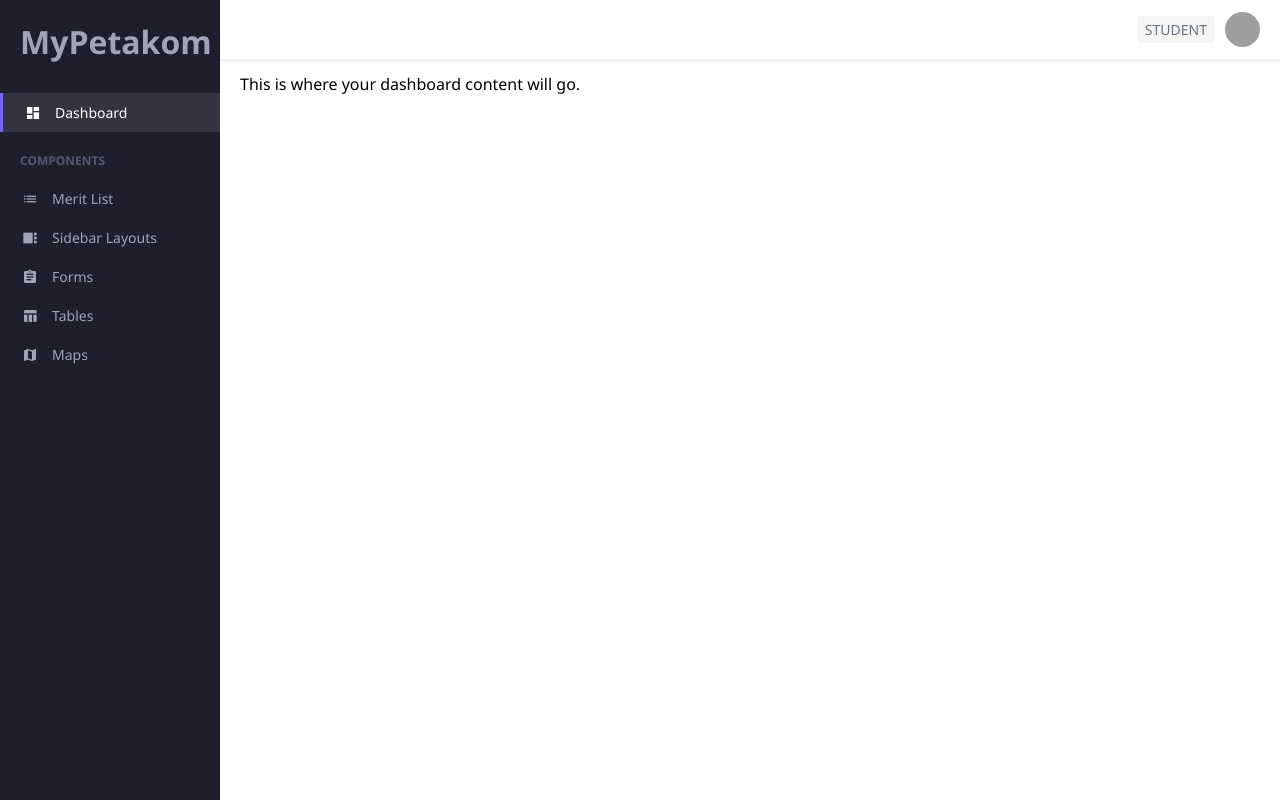
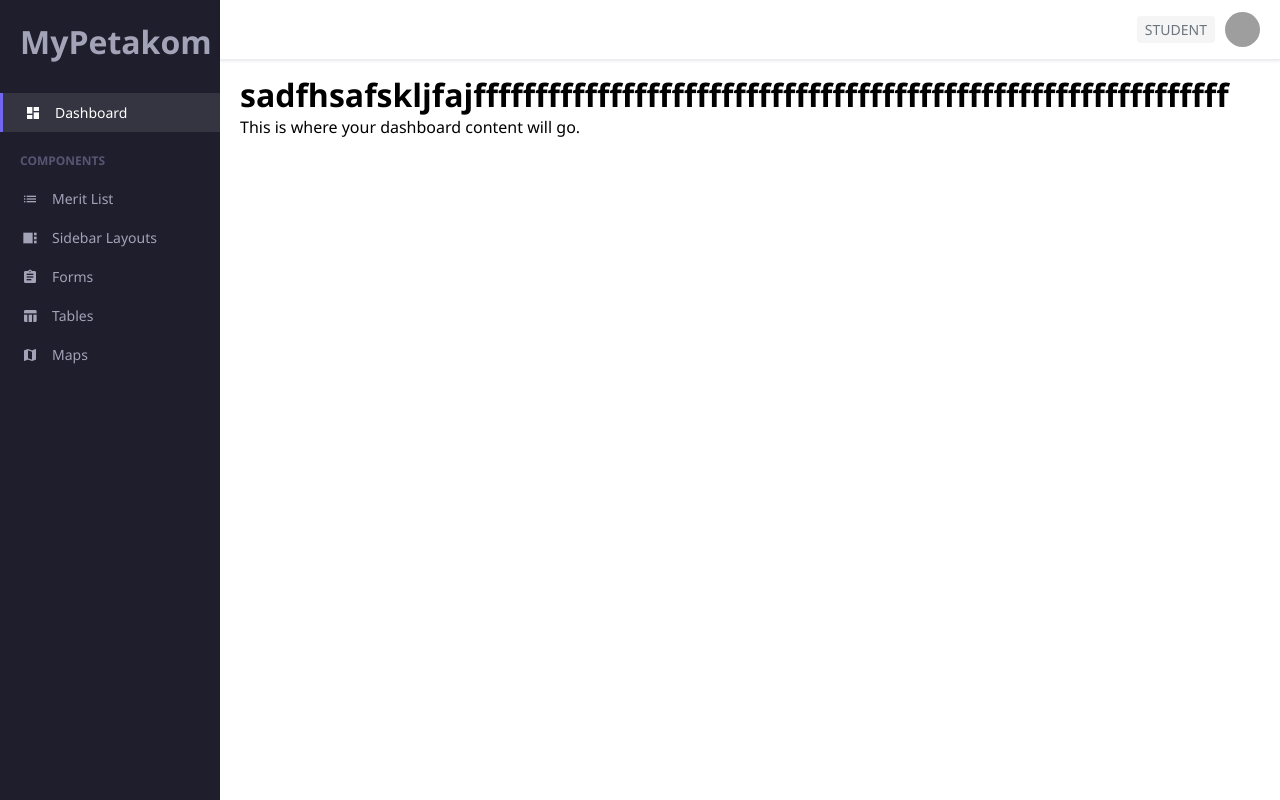
Before and after one commit to YousefAmerr/WEB_group_2_project, a PHP site: page /Student_SideBar.php in a window 1280 px wide. Run offline with PHP 8.4, Linux system fonts and the light colour scheme; the visitor is signed in with stand-in values (Sample User, id 1); grey boxes are pictures that could not be loaded.

Commit message:
this is test

```diff
--- a/Student_SideBar.php
+++ b/Student_SideBar.php
@@ -62,6 +62,8 @@
   <div class="main-content">
     <div style="padding: 20px;">
       <h2>Dashboard Content Here</h2>
+
+      <h1>sadfhsafskljfajfffffffffffffffffffffffffffffffffffffffffffffffffffffffffffff</h1>
       <p>This is where your dashboard content will go.</p>
     </div>
   </div>
```
